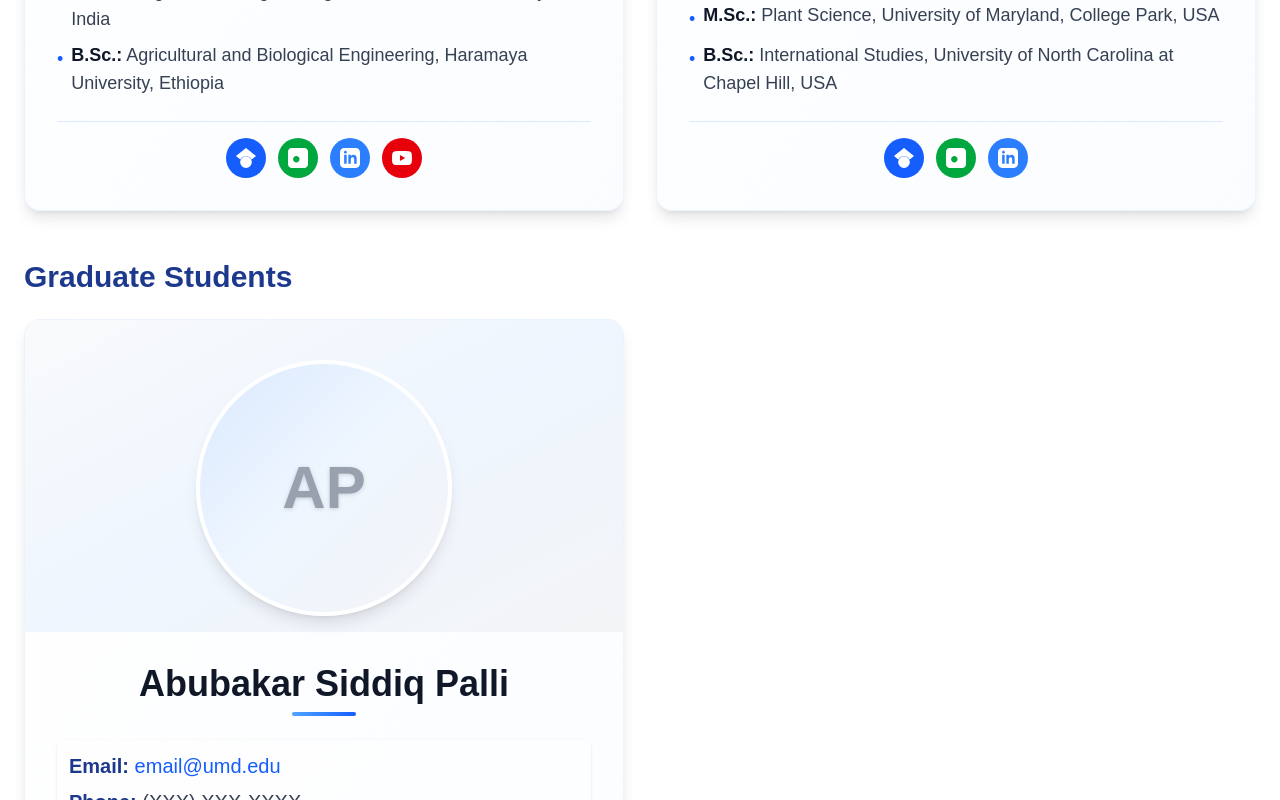
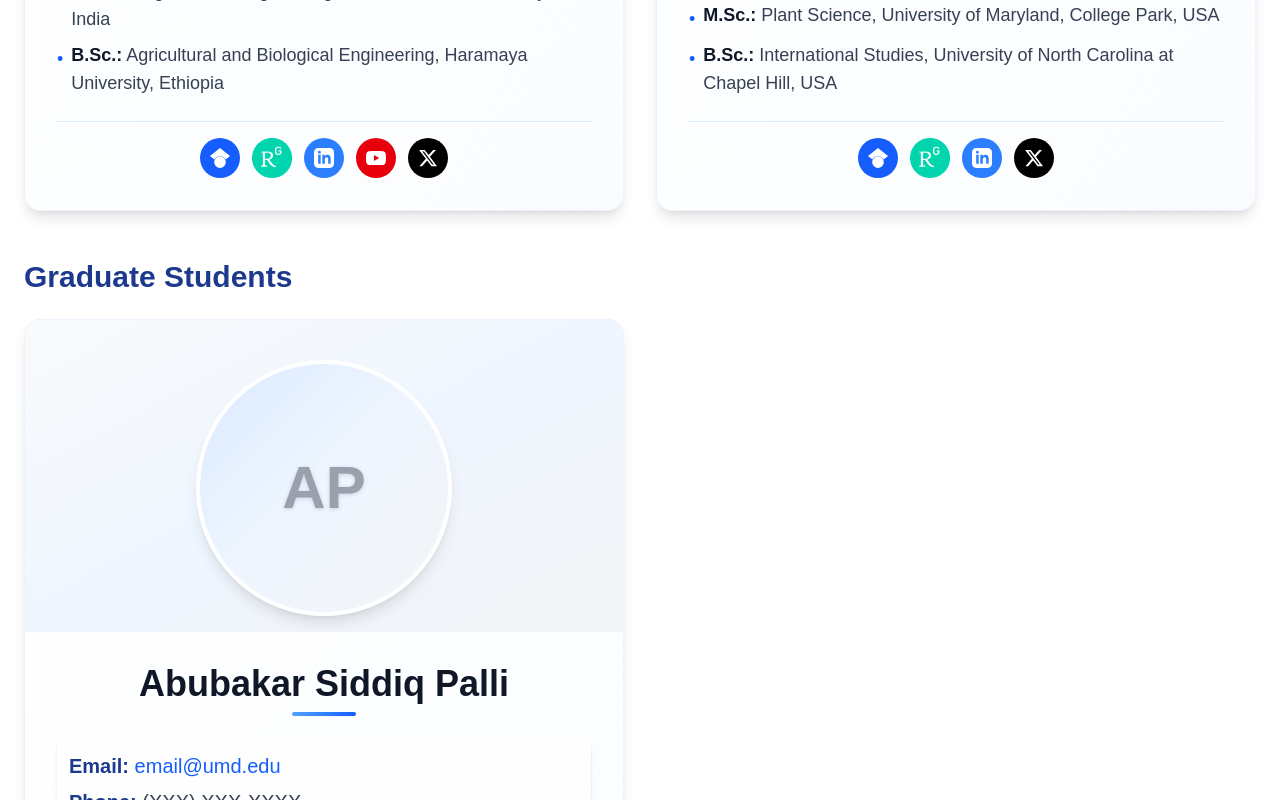
Before and after one commit to f2yapps/academic-lab-website, a Next.js app: page /team in a window 1280 px wide. Shown: the part 2200-3000 px from the top of the page. Built offline with nearby package versions, Linux system fonts and the light colour scheme.

Commit message:
Your message

```diff
--- a/app/page.tsx
+++ b/app/page.tsx
@@ -25,15 +25,15 @@ export default function Home() {
         <div className="flex flex-col lg:flex-row gap-6 sm:gap-8 mb-8 sm:mb-12">
           {/* Left side - Text content */}
           <div className="flex-1 max-w-none">
-            <p className="text-base sm:text-lg text-gray-700 leading-relaxed mb-4 sm:mb-6">
-              The Precision Agriculture Lab (PAL) is dedicated to advancing innovative, data-driven solutions for sustainable and efficient agricultural practices. The lab focuses on integrating cutting-edge technologies such as remote sensing, Geographic Information Systems (GIS), Internet of Things (IoT), and artificial intelligence to optimize crop production systems. The research emphasizes site-specific management strategies that enhance productivity while minimizing environmental impacts. By bridging the gap between field-level challenges and technological innovations, the lab contributes to the development of smart farming systems tailored to diverse agro-ecological and hydrological conditions. The lab integrates a comprehensive field-lab-modeling framework, enabling a holistic understanding of soil-water-plant dynamics under variable climatic and management conditions. By combining field experiments, laboratory analysis, and process-based modeling, the lab supports the development of precision strategies that address real-world challenges in water and nutrient management, contributing to resilient and climate-smart agriculture.
-            </p>
-
-            <div className="mt-6 sm:mt-10 mb-6 sm:mb-8">
+            {/* Dr. Kumar Expert Description */}
+            <div className="mb-6 sm:mb-8">
               <p className="text-base sm:text-lg text-gray-700 leading-relaxed">
-                Dr. Kumar is an expert in developing water-smart irrigation solutions for site-specific precision water management issues in changing weather regimes. He has pioneered innovative methods for precision irrigation, accurately estimating water stress conditions during critical crop growth stages using field-collected data (Machine Learning) and physical models (HYDRUS and SWAT) to inform decision-making. Additionally, Dr. Kumar has devised a novel method for optimizing management zones based field capacity to determine accurate irrigation thresholds and amounts, ensuring the upper water holding capacity of the soils. This approach underscores the necessity of variable rate irrigation as a resilient solution, addressing the challenges of water scarcity during growing seasons. Please reach out at <a href="mailto:hemendra@umd.edu" className="text-blue-600 hover:underline">hemendra@umd.edu</a> to discuss the ideas.
+                <strong>Dr. Kumar</strong> is an expert in developing water-smart irrigation solutions for site-specific precision water management issues in changing weather regimes. He has pioneered innovative methods for precision irrigation, accurately estimating water stress conditions during critical crop growth stages using field-collected data (Machine Learning) and physical models (HYDRUS and SWAT) to inform decision-making. Additionally, Dr. Kumar has devised a novel method for optimizing management zones based field capacity to determine accurate irrigation thresholds and amounts, ensuring the upper water holding capacity of the soils. This approach underscores the necessity of variable rate irrigation as a resilient solution, addressing the challenges of water scarcity during growing seasons. Please reach out at <a href="mailto:hemendra@umd.edu" className="text-blue-600 hover:underline">hemendra@umd.edu</a> to discuss the ideas.
               </p>
             </div>
+            <p className="text-base sm:text-lg text-gray-700 leading-relaxed mb-4 sm:mb-6">
+              <strong>The Precision Agriculture Lab (PAL)</strong> is dedicated to advancing innovative, data-driven solutions for sustainable and efficient agricultural practices. The lab focuses on integrating cutting-edge technologies such as remote sensing, Geographic Information Systems (GIS), Internet of Things (IoT), and artificial intelligence to optimize crop production systems. The research emphasizes site-specific management strategies that enhance productivity while minimizing environmental impacts. By bridging the gap between field-level challenges and technological innovations, the lab contributes to the development of smart farming systems tailored to diverse agro-ecological and hydrological conditions. The lab integrates a comprehensive field-lab-modeling framework, enabling a holistic understanding of soil-water-plant dynamics under variable climatic and management conditions. By combining field experiments, laboratory analysis, and process-based modeling, the lab supports the development of precision strategies that address real-world challenges in water and nutrient management, contributing to resilient and climate-smart agriculture.
+            </p>
 
             <div className="mt-6 sm:mt-10 mb-6 sm:mb-8">
               <h2 className="text-xl sm:text-2xl font-semibold text-blue-900 mb-3 sm:mb-4">Mission</h2>
--- a/app/team/page.tsx
+++ b/app/team/page.tsx
@@ -43,6 +43,7 @@ const teamMembers: TeamMember[] = [
       website: "https://agnr.umd.edu/about/directory/hemendra-kumar/",
       googleScholar: "https://scholar.google.com/citations?user=ym2vnxoAAAAJ&hl=en&oi=ao",
       linkedin: "https://www.linkedin.com/in/hemendra-kumar-pa/",
+      x: "https://x.com/username",
     },
     category: "PI",
   },
@@ -61,6 +62,7 @@ const teamMembers: TeamMember[] = [
       researchGate: "https://www.researchgate.net/profile/Fitsum-Teshome",
       linkedin: "https://www.linkedin.com/in/fitsum-teshome-ph-d-52b305ab/",
       youtube: "https://www.youtube.com/@Dr.Fitsum_Teshome",
+      x: "https://x.com/username",
     },
     category: "Postdoctoral Research Associate",
   },
@@ -78,6 +80,7 @@ const teamMembers: TeamMember[] = [
       googleScholar: "https://scholar.google.com/...",
       researchGate: "https://www.researchgate.net/...",
       linkedin: "https://www.linkedin.com/...",
+      x: "https://x.com/username",
     },
     category: "Postdoctoral Research Associate",
   },
@@ -91,6 +94,7 @@ const teamMembers: TeamMember[] = [
     },
     links: {
       linkedin: "https://www.linkedin.com/...",
+      x: "https://x.com/username",
     },
     category: "Graduate Students",
   },
@@ -103,6 +107,7 @@ const teamMembers: TeamMember[] = [
     },
     links: {
       linkedin: "https://www.linkedin.com/...",
+      x: "https://x.com/username",
     },
     category: "Undergraduate Students",
   },
@@ -115,6 +120,7 @@ const teamMembers: TeamMember[] = [
     },
     links: {
       linkedin: "https://www.linkedin.com/...",
+      x: "https://x.com/username",
     },
     category: "Undergraduate Students",
   },
@@ -129,6 +135,7 @@ const teamMembers: TeamMember[] = [
     },
     links: {
       linkedin: "https://www.linkedin.com/...",
+      x: "https://x.com/username",
     },
     category: "Former Lab Members",
   },
@@ -266,12 +273,17 @@ function TeamMemberCard({ member }: { member: TeamMember }) {
               href={member.links.researchGate}
               target="_blank"
               rel="noopener noreferrer"
-              className="w-10 h-10 flex items-center justify-center bg-green-600 text-white rounded-full hover:bg-green-700 hover:shadow-md transition-all duration-200 transform hover:-translate-y-0.5"
+              className="w-10 h-10 flex items-center justify-center hover:shadow-md transition-all duration-200 transform hover:-translate-y-0.5"
               title="ResearchGate"
             >
-              <svg className="w-5 h-5" fill="currentColor" viewBox="0 0 24 24">
-                <path d="M19.555 0H4.445C1.996 0 0 1.996 0 4.445v15.111C0 22.004 1.996 24 4.445 24h15.111C22.004 24 24 22.004 24 19.555V4.445C24 1.996 22.004 0 19.555 0zm-9.555 17.333c-2.133 0-3.867-1.733-3.867-3.867s1.733-3.867 3.867-3.867 3.867 1.733 3.867 3.867-1.733 3.867-3.867 3.867z"/>
-              </svg>
+              <Image
+                src="/profile%20pictures/ResearchGate_icon_SVG.svg.png"
+                alt="ResearchGate"
+                width={40}
+                height={40}
+                className="w-10 h-10 object-contain"
+                unoptimized
+              />
             </a>
           )}
           {member.links.linkedin && (
--- a/src/components/layout/Footer.tsx
+++ b/src/components/layout/Footer.tsx
@@ -28,7 +28,7 @@ export default function Footer() {
               </li>
               <li>
                 <Link href="/research-projects" className="text-gray-300 hover:text-white transition">
-                  Research Projects
+                  Projects
                 </Link>
               </li>
               <li>
@@ -39,11 +39,6 @@ export default function Footer() {
               <li>
                 <Link href="/team" className="text-gray-300 hover:text-white transition">
                   Team
-                </Link>
-              </li>
-              <li>
-                <Link href="/join" className="text-gray-300 hover:text-white transition">
-                  Join Our Lab
                 </Link>
               </li>
             </ul>
```
Also changed, not shown: public/profile pictures/ResearchGate_icon_SVG.svg.png (added), src/components/layout/Navbar.tsx (indentation only).
